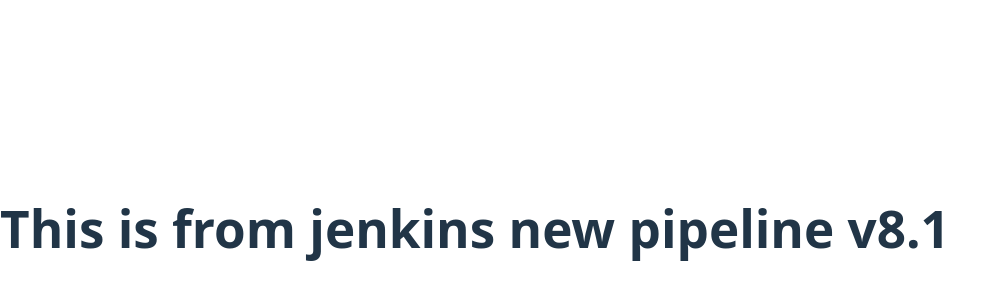
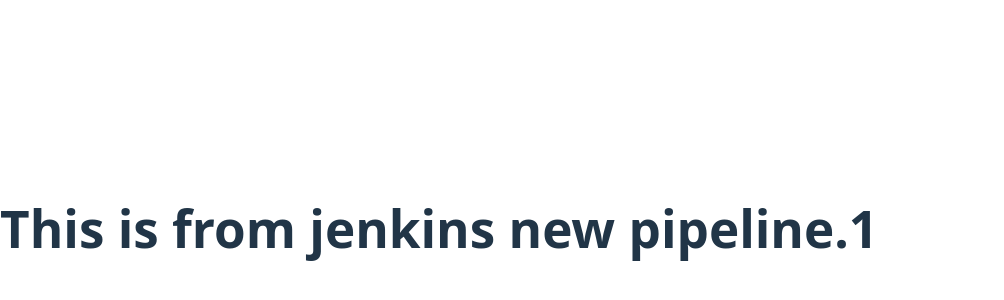
Before and after one commit to adhilahmmd/ci_cd_pipeline, a React (Vite) app: page / in a window 1280 px wide. Shown: the part 172-472 px from the top of the page, without its empty margins (0-1004 px from the left). Built offline with nearby package versions, Linux system fonts and the light colour scheme.

Commit message:
Update App.jsx

```diff
--- a/src/App.jsx
+++ b/src/App.jsx
@@ -3,7 +3,7 @@
 const App = () => {
   return (
     <div>
-     <h1>This is from jenkins new pipeline v8.1</h1>
+     <h1>This is from jenkins new pipeline.1</h1>
     </div>
   )
 }
```
